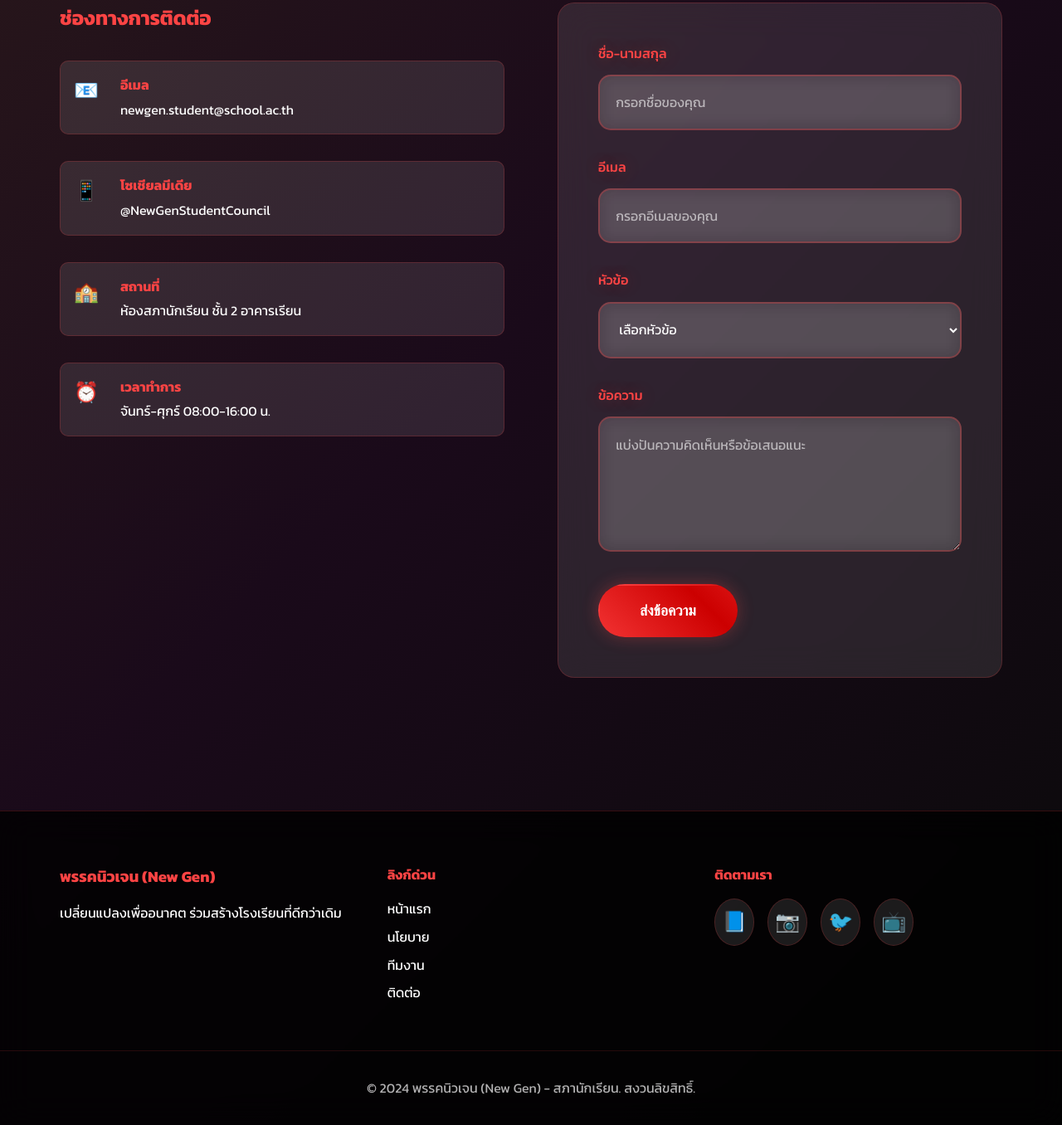
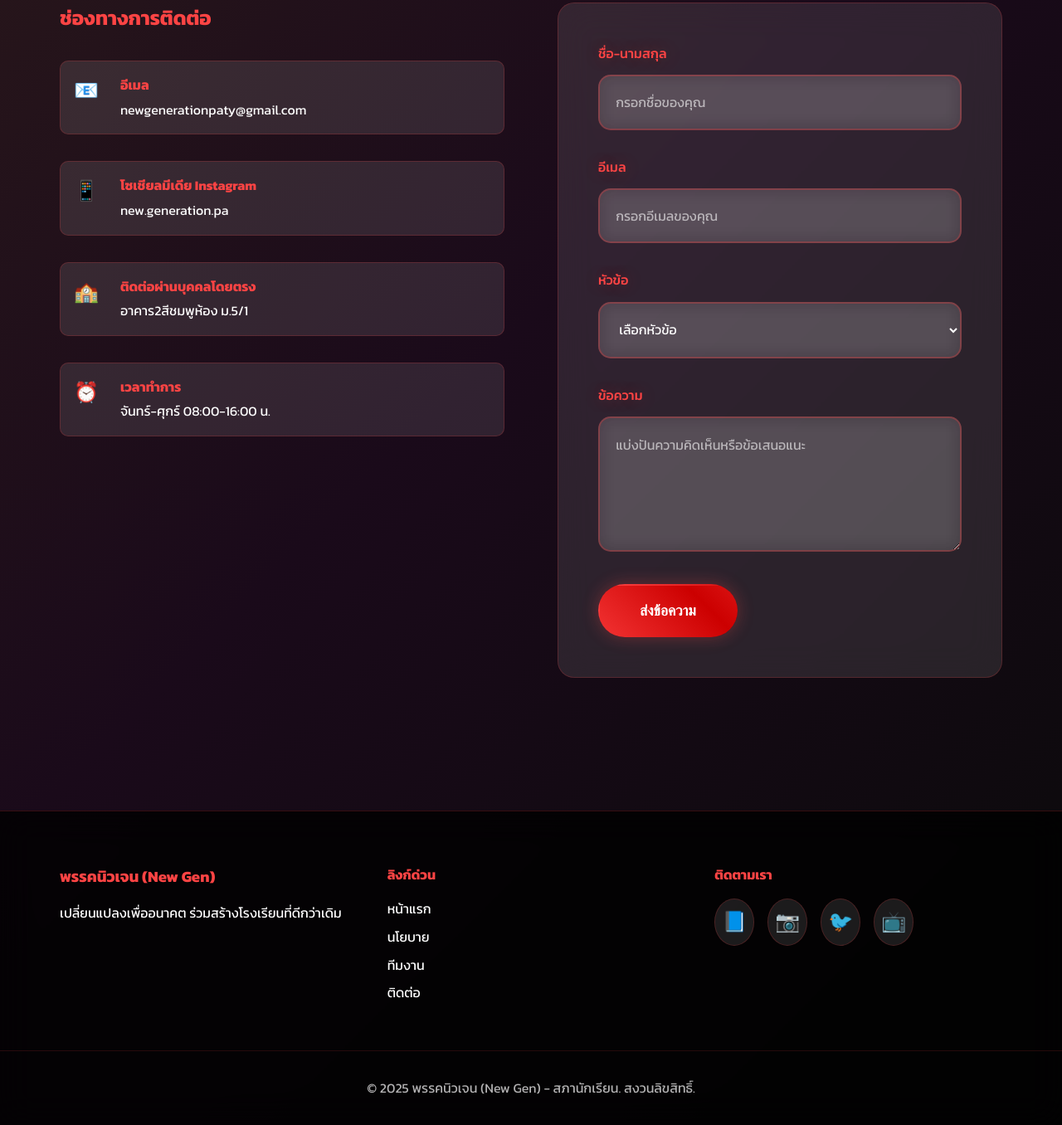
Before and after one commit to Newgen22/Newgen22.github.io, a website: page index.html in a window 1280 px wide. Shown: the part 3818-5174 px from the top of the page at 83% size. Drawn offline with Linux system fonts and the light colour scheme; animation ran at ten frames a second.

Commit message:
Update index.html

```diff
--- a/index.html
+++ b/index.html
@@ -137,21 +137,21 @@
                     <span class="contact-icon">📧</span>
                     <div>
                         <strong>อีเมล</strong>
-                        <p>newgen.student@school.ac.th</p>
+                        <p>newgenerationpaty@gmail.com</p>
                     </div>
                 </div>
                 <div class="contact-item">
                     <span class="contact-icon">📱</span>
                     <div>
-                        <strong>โซเชียลมีเดีย</strong>
-                        <p>@NewGenStudentCouncil</p>
+                        <strong>โซเชียลมีเดีย Instagram</strong>
+                        <p>new.generation.pa</p>
                     </div>
                 </div>
                 <div class="contact-item">
                     <span class="contact-icon">🏫</span>
                     <div>
-                        <strong>สถานที่</strong>
-                        <p>ห้องสภานักเรียน ชั้น 2 อาคารเรียน</p>
+                        <strong>ติดต่อผ่านบุคคลโดยตรง</strong>
+                        <p>อาคาร2สีชมพูห้อง ม.5/1</p>
                     </div>
                 </div>
                 <div class="contact-item">
@@ -220,7 +220,7 @@
             </div>
         </div>
         <div class="footer-bottom">
-            <p>&copy; 2024 พรรคนิวเจน (New Gen) - สภานักเรียน. สงวนลิขสิทธิ์.</p>
+            <p>&copy; 2025 พรรคนิวเจน (New Gen) - สภานักเรียน. สงวนลิขสิทธิ์.</p>
         </div>
     </footer>
 
```
